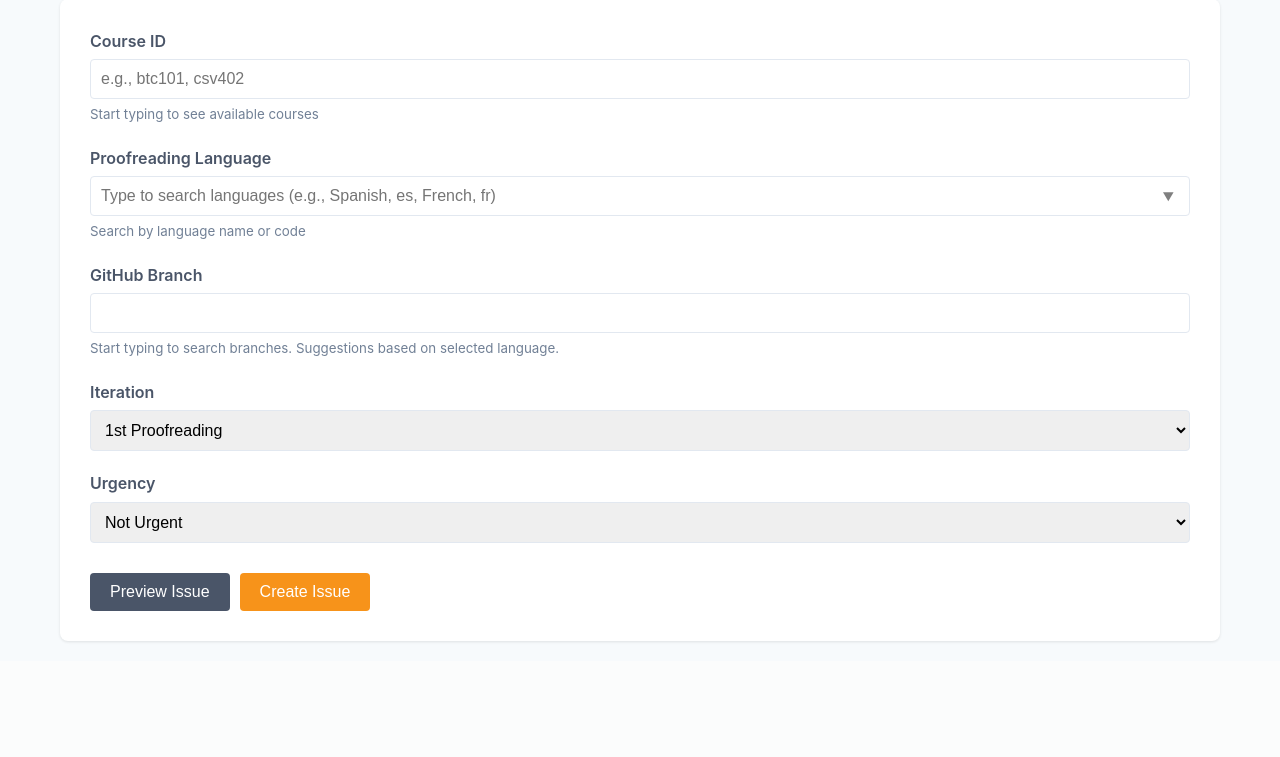
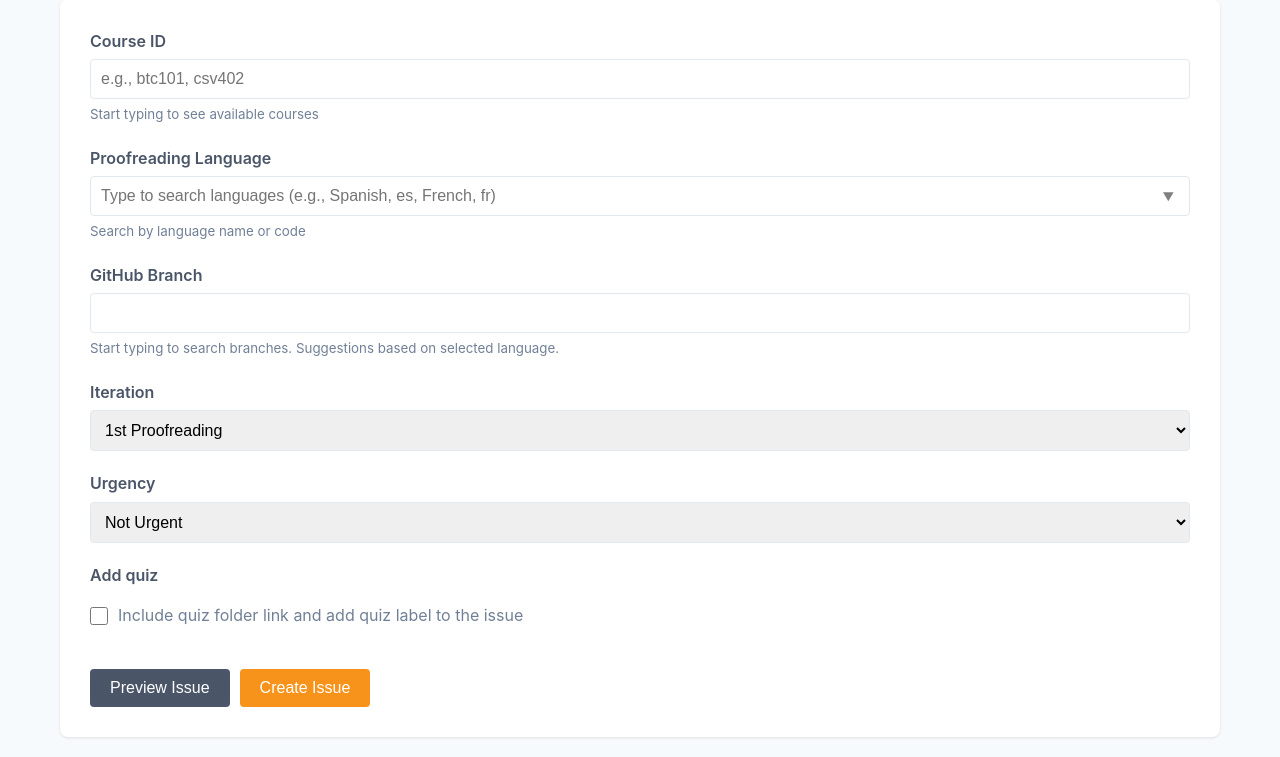
Before and after one commit to PlanB-Network/proofreading_issue_manager, a Flask app: template templates/course_form.html in a window 1280 px wide. Shown: the part 218-975 px from the top of the page. Before the commit the page ends 861 px from the top, so only its background shows below. Run offline with Flask 3, Linux system fonts and the light colour scheme; the template is opened without the code that fills it, so the values that code supplies are empty.

Commit message:
feat: add the quiz option into course issue creation

```diff
--- a/app.py
+++ b/app.py
@@ -336,7 +336,10 @@ def preview_course_issue():
         github_urls = manager.build_github_urls(data['course_id'], data['language'], data['branch'])
 
         # Build issue title
-        title = f"[PROOFREADING] {data['course_id']} - {data['language']}"
+        if data.get('include_quiz'):
+            title = f"[PROOFREADING] {data['course_id']} + quiz - {data['language']}"
+        else:
+            title = f"[PROOFREADING] {data['course_id']} - {data['language']}"
 
         # Build issue body
         body_lines = [f"en PBN version: {pbn_url}"]
@@ -346,6 +349,11 @@ def preview_course_issue():
             else:
                 body_lines.append(f"{lang} github version: {url}")
 
+        # Add quiz folder if requested
+        if data.get('include_quiz'):
+            quiz_folder_url = f"https://github.com/PlanB-Network/bitcoin-educational-content/tree/{data['branch']}/courses/{data['course_id']}/quiz"
+            body_lines.append(f"Quiz folder: {quiz_folder_url}")
+
         body = '\n'.join(body_lines)
 
         # Labels
@@ -354,6 +362,10 @@ def preview_course_issue():
             "content proofreading",
             f"language - {data['language']}"
         ]
+
+        # Add quiz label if requested
+        if data.get('include_quiz'):
+            labels.insert(1, "content - quiz")  # Insert after "content - course"
 
         preview = {
             'title': title,
@@ -394,7 +406,10 @@ def create_course_issue():
         github_urls = manager.build_github_urls(data['course_id'], data['language'], data['branch'])
 
         # Build issue title
-        title = f"[PROOFREADING] {data['course_id']} - {data['language']}"
+        if data.get('include_quiz'):
+            title = f"[PROOFREADING] {data['course_id']} + quiz - {data['language']}"
+        else:
+            title = f"[PROOFREADING] {data['course_id']} - {data['language']}"
 
         # Build issue body
         body_lines = [f"en PBN version: {pbn_url}"]
@@ -404,6 +419,11 @@ def create_course_issue():
             else:
                 body_lines.append(f"{lang} github version: {url}")
 
+        # Add quiz folder if requested
+        if data.get('include_quiz'):
+            quiz_folder_url = f"https://github.com/PlanB-Network/bitcoin-educational-content/tree/{data['branch']}/courses/{data['course_id']}/quiz"
+            body_lines.append(f"Quiz folder: {quiz_folder_url}")
+
         body = '\n'.join(body_lines)
 
         # Labels
@@ -412,6 +432,10 @@ def create_course_issue():
             "content proofreading",
             f"language - {data['language']}"
         ]
+
+        # Add quiz label if requested
+        if data.get('include_quiz'):
+            labels.insert(1, "content - quiz")  # Insert after "content - course"
 
         # Create issue
         issue = github.create_issue(title, body, labels)
--- a/static/css/style.css
+++ b/static/css/style.css
@@ -198,6 +198,29 @@ main {
     color: #718096;
 }
 
+/* Checkbox styling */
+.checkbox-wrapper {
+    display: flex;
+    align-items: center;
+    gap: 10px;
+    padding: 10px 0;
+}
+
+.checkbox-wrapper input[type="checkbox"] {
+    width: 18px;
+    height: 18px;
+    cursor: pointer;
+    margin: 0;
+}
+
+.checkbox-wrapper .checkbox-label {
+    margin: 0;
+    font-weight: normal;
+    color: #718096;
+    cursor: pointer;
+    user-select: none;
+}
+
 .form-actions {
     display: flex;
     gap: 10px;
--- a/templates/course_form.html
+++ b/templates/course_form.html
@@ -71,6 +71,14 @@
                         <option value="not urgent">Not Urgent</option>
                         <option value="urgent">Urgent</option>
                     </select>
+                </div>
+
+                <div class="form-group">
+                    <label for="include_quiz">Add quiz</label>
+                    <div class="checkbox-wrapper">
+                        <input type="checkbox" id="include_quiz" name="include_quiz">
+                        <label for="include_quiz" class="checkbox-label">Include quiz folder link and add quiz label to the issue</label>
+                    </div>
                 </div>
 
                 <div class="form-actions">
@@ -297,6 +305,9 @@
             // Use the language code instead of display text
             data.language = selectedLanguageCode;
 
+            // Handle checkbox - convert to boolean
+            data.include_quiz = document.getElementById('include_quiz').checked;
+
             try {
                 const response = await fetch('/course/preview', {
                     method: 'POST',
@@ -353,6 +364,9 @@
             // Use the language code instead of display text
             data.language = selectedLanguageCode;
 
+            // Handle checkbox - convert to boolean
+            data.include_quiz = document.getElementById('include_quiz').checked;
+
             showMessage('Creating issue...', 'info');
 
             try {
```
